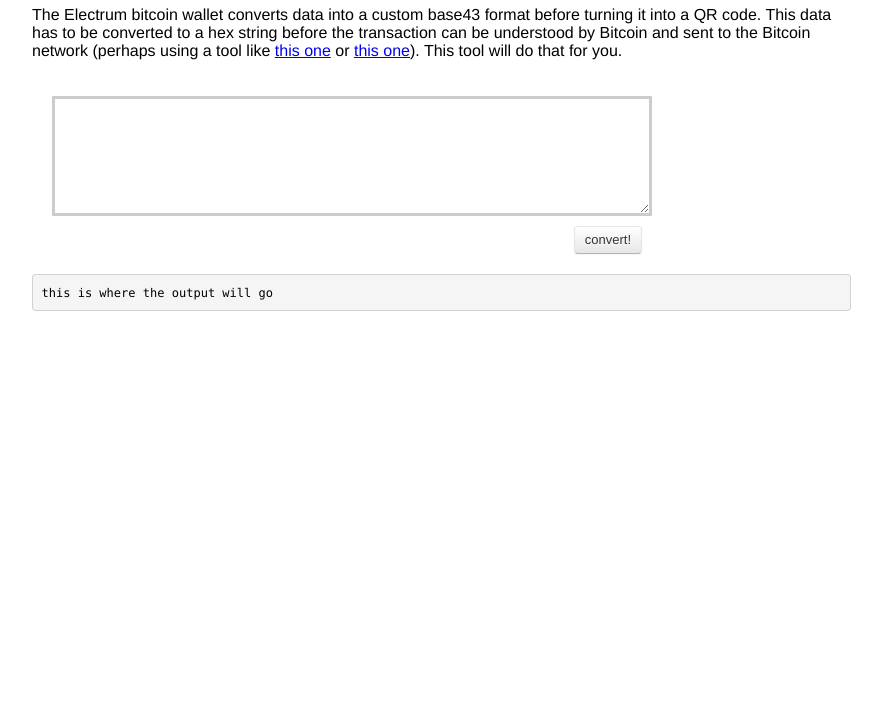
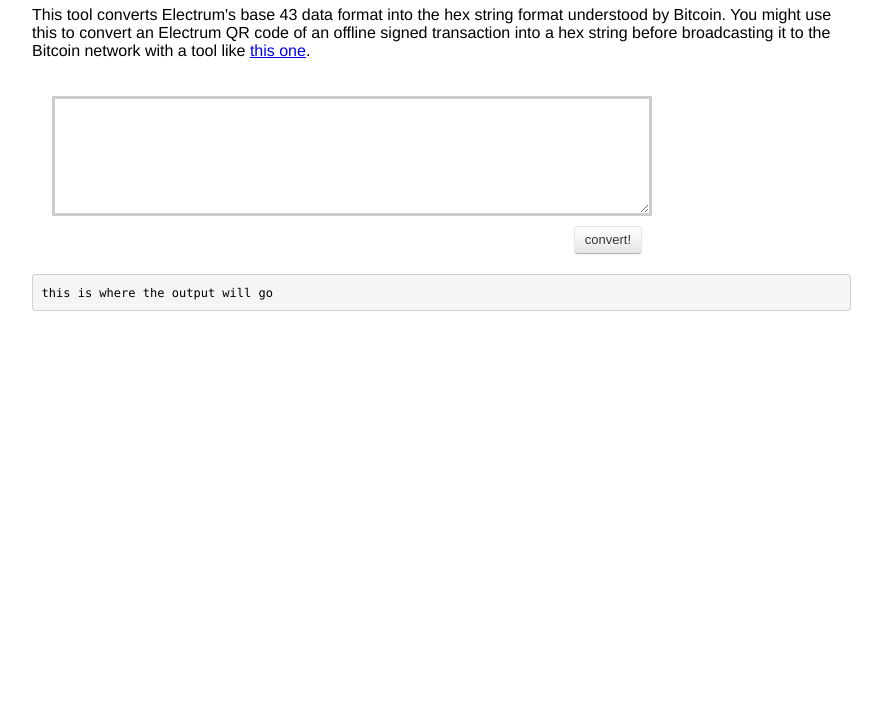
Before and after one commit to jacoblyles/base43js, a plain HTML site: page index.html in a window 1280 px wide. Shown: the part 90-800 px from the top of the page, without its empty margins (6-888 px from the left). Drawn offline with Linux system fonts and the light colour scheme.

Commit message:
editing copy

```diff
--- a/index.html
+++ b/index.html
@@ -125,7 +125,7 @@
 
 <div id="heading">
   <h1>Electrum base43 converter</h1>
-  <p>The Electrum bitcoin wallet converts data into a custom base43 format before turning it into a QR code. This data has to be converted to a hex string before the transaction can be understood by Bitcoin and sent to the Bitcoin network (perhaps using a tool like <a href="https://blockchain.info/decode-tx">this one</a> or <a href="https://blockchain.info/pushtx">this one</a>). This tool will do that for you.
+  <p>This tool converts Electrum's base 43 data format into the hex string format understood by Bitcoin. You might use this to convert an Electrum QR code of an offline signed transaction into a hex string before broadcasting it to the Bitcoin network with a tool like <a href="https://blockchain.info/pushtx">this one</a>.
   </p>
 </div>
 <form onsubmit="return main()">
```
